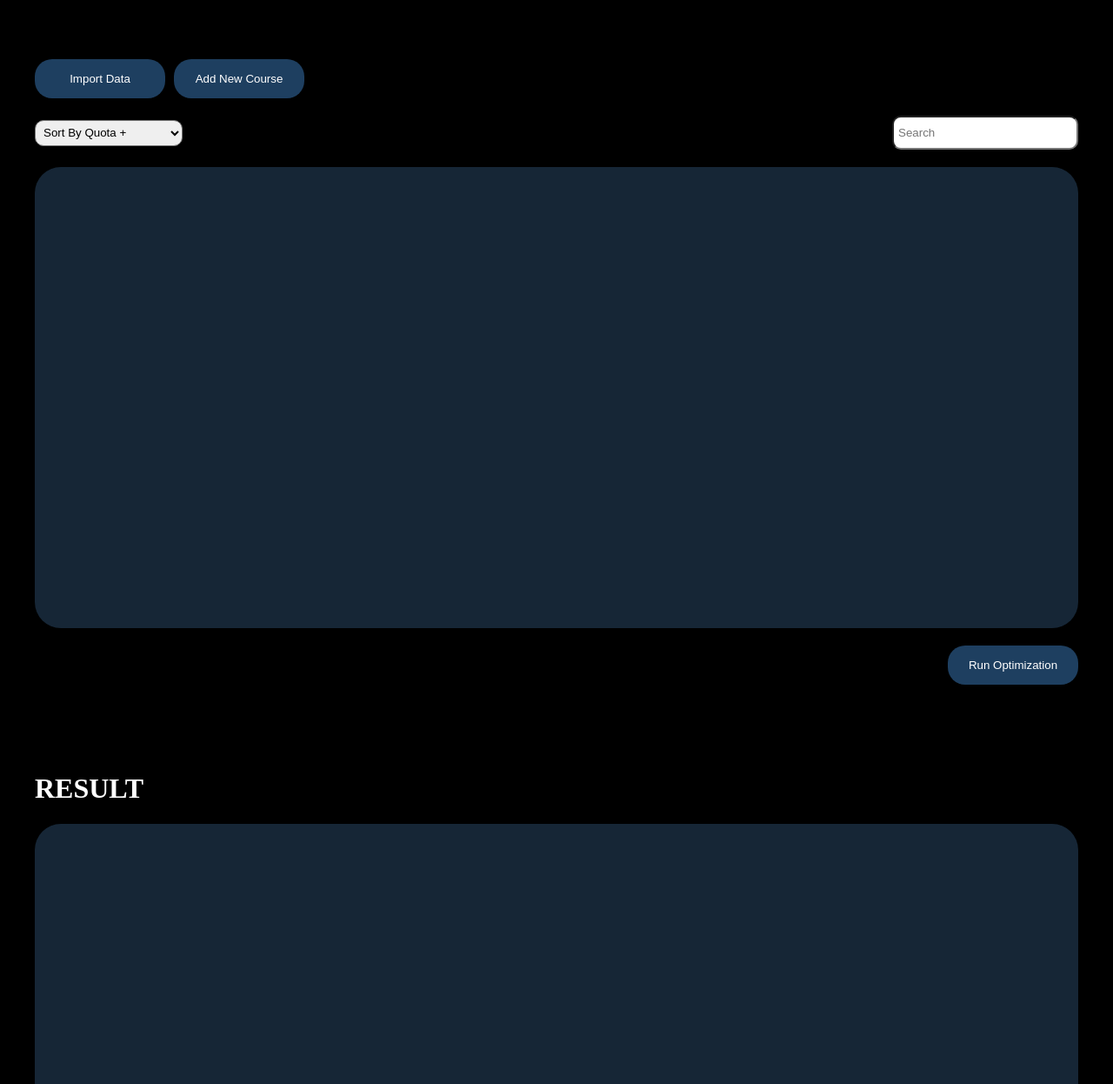
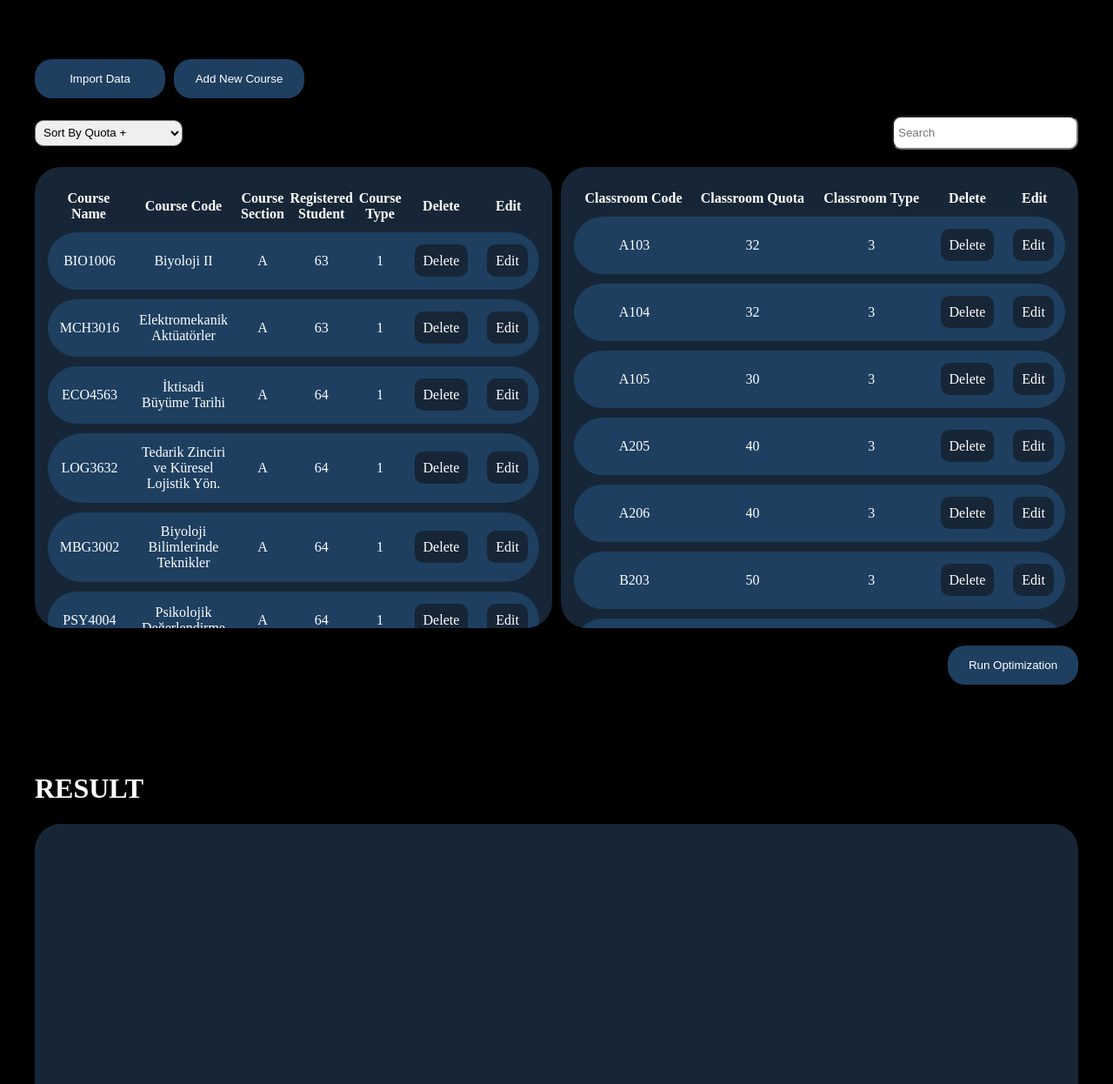
Before and after one commit to ardaakdere/classroom_assignment_capstone, a Django app: page / in a window 1280 px wide. Shown: the top 1246 px of the page at 87% size. Run offline with Django 4.2, Linux system fonts and the light colour scheme; data comes from the database, SQL or seed files in the repository.

Commit message:
Big Update #1

```diff
--- a/logic/admin.py
+++ b/logic/admin.py
@@ -2,7 +2,6 @@ from django.contrib import admin
 from logic import models
 
 # Register your models here.
-admin.site.register(models.Building)
-admin.site.register(models.Campus)
 admin.site.register(models.Classroom)
 admin.site.register(models.Course)
+admin.site.register(models.Result)
--- a/logic/forms.py
+++ b/logic/forms.py
@@ -5,3 +5,9 @@ class CourseForm(ModelForm):
     class Meta:
         model = models.Course
         fields = '__all__'
+
+
+class ClassroomForm(ModelForm):
+    class Meta:
+        model = models.Classroom
+        fields = '__all__'
--- a/logic/templates/logic/index.html
+++ b/logic/templates/logic/index.html
@@ -16,7 +16,7 @@
     <div class="container">
     <div class="flex-column gap-20">
         <div class="flex-row">
-            <button class="btn">Import Data</button>
+            <button class="btn" id="import-btn">Import Data</button>
             <button class="btn"><a href="{% url 'logic:create-course' %}"> Add New Course</a></button>
         </div>
         <div class="flex-row flex-column-center space-opposite">
@@ -30,8 +30,8 @@
             </select>
             <input type="text" name="" id="search-course" class="search-input" placeholder="Search">
         </div>
-        <div class="table-container">
-
+        <div class="flex-row content-table">
+        {% include "logic/input_tables.html" %}
         </div>
         <div class="flex-row flex-end">
             <a href="#result-table" id="run-optimization"><button class="btn">Run Optimization</button></a>
@@ -47,13 +47,21 @@
     </div>
 </div>
 </div>
+</body>
+</html>
 
 <script>
-    function setInputTable() {
+    window.onpopstate = function(event) {
+    location.reload();  // sayfayı yeniden yükle
+};
+</script>
+
+<script>
+    function inputTable() {
         $.ajax({
-            url: '{% url "logic:table_content" %}',
+            url: '{% url "logic:input-tables" %}',
             success: function(data) {
-                $('.result-container').html(data);
+                $('.content-table').html(data);
             },
             error: function(xhr, errmsg, err) {
                 console.log(errmsg);
@@ -61,68 +69,46 @@
         });
     }
 
-    function updateResultContent() {
-        $.ajax({
-            url: '{% url "logic:result_content" %}',
-            success: function(data) {
-                $('.result-container').html(data);
-                addDelete();
-            },
-            error: function(xhr, errmsg, err) {
-                console.log(errmsg);
+    inputTable();
+</script>
+
+<script>
+    document.getElementById('import-btn').addEventListener('click', function() {
+      var input = document.createElement('input');
+      input.type = 'file';
+      input.accept = '.xlsx'; // Only accept .xlsx files
+      input.style.display = 'none';
+
+      input.click();
+
+      input.addEventListener('change', function(e) {
+        var file = e.target.files[0];
+        console.log('Selected file:', file);
+
+        // Create a FormData object and append the file
+        var formData = new FormData();
+        formData.append('file', file);
+
+        // Add the CSRF token to the FormData
+        formData.append('csrfmiddlewaretoken', '{{ csrf_token }}');
+
+        // Send the file to the backend using AJAX
+        var xhr = new XMLHttpRequest();
+        xhr.open('POST', '{% url "logic:upload-file" %}'); // Replace with your Django URL
+        xhr.onload = function() {
+          if (xhr.status === 200) {
+            var response = xhr.responseText;
+            console.log('Response:', response);
+            var jsonResponse = JSON.parse(response);
+            console.log(jsonResponse.success)
+            if (jsonResponse.success) {
+                inputTable();
             }
-        });
-    }
-
-    // Updating the cockpit list when search.
-    $( "#search-course" ).on('input', function() {
-
-        $.ajax({
-            url: '{% url "logic:result_content" %}?s=' + this.value,
-            success: function(data) {
-                $('.result-container').html(data);
-                addDelete();
-            },
-            error: function(xhr, errmsg, err) {
-            }
-        });
-
+          } else {
+            console.error('Error:', xhr.status);
+          }
+        };
+        xhr.send(formData);
+      });
     });
-
-    function addDelete() {
-    var delete_buttons = document.getElementsByClassName('delete-course');
-    for (let i = 0; i < delete_buttons.length; i++) {
-        let delete_button = delete_buttons[i];
-        let courseId = delete_button.getAttribute("data-course-id");
-        delete_button.addEventListener('click', function() {
-            event.preventDefault();
-            if (confirm("Are you sure you want to delete this course?")) {
-                $.ajax({
-                    url: '{% url "logic:delete_course" %}?course_pk=' + courseId,
-                    success: function(data) {
-                        console.log(courseId);
-                        document.getElementById('search-course').value = ''
-                        updateResultContent();
-                    },
-                    error: function(xhr, errmsg, err) {
-                    }
-                });
-            }
-        });
-    }
-}
-
-document.querySelectorAll('a[href^="#"]').forEach(anchor => {
-    anchor.addEventListener("click", function(e) {
-        e.preventDefault();
-        document.querySelector(this.getAttribute("href")).scrollIntoView({
-            behavior: "smooth"
-        });
-        updateResultContent();
-    });
-});
-
-
 </script>
-</body>
-</html>
--- /dev/null
+++ b/logic/templates/logic/input_tables.html
@@ -0,0 +1,99 @@
+<div class="table-container stretch">
+<table>
+    <tr>
+        <th style="width: 18.75%;">Course Name</th> <!--OK-->
+        <th style="width: 18.75%;">Course Code</th> <!--OK-->
+        <th style="width: 18.75%;">Course Section</th> <!--OK-->
+        <th style="width: 18.75%;">Registered Student</th>
+        <th style="width: 18.75%;">Course Type</th> <!--OK-->
+        <th style="width: 12.5%;">Delete</th>
+        <th style="width: 12.5%;">Edit</th>
+    </tr>
+    {% for course in courses %}
+    <tr>
+        <td>{{ course.course_name }}</td>
+        <td>{{ course.course_code }}</td>
+        <td>{{ course.course_section }}</td>
+        <td>{{ course.registered_student }}</td>
+        <td>{{ course.course_type }}</td>
+        <td><a class="btn-action delete-course" data-course-id="{{ course.pk }}" href="#">Delete</a></td>
+        <td><a class="btn-action" href="{% url 'logic:edit-course' course.pk %}" target="_parent">Edit</a></td>
+    </tr>
+    {% endfor %}
+</table>
+</div>
+
+<div class="table-container stretch">
+<table>
+    <tr>
+        <th style="width: 25%;">Classroom Code</th> <!--OK-->
+        <th style="width: 25%;">Classroom Quota</th> <!--OK-->
+        <th style="width: 25%;">Classroom Type</th>
+        <th style="width: 12.5%;">Delete</th>
+        <th style="width: 12.5%;">Edit</th>
+    </tr>
+    {% for classroom in classrooms %}
+    <tr>
+        <td>{{ classroom.classroom_code }}</td>
+        <td>{{ classroom.classroom_quota }}</td>
+        <td>{{ classroom.classroom_type }}</td>
+        <td><a class="btn-action delete-classroom" data-classroom-id="{{ classroom.pk }}" href="#">Delete</a></td>
+        <td><a class="btn-action" href="{% url 'logic:edit-classroom' classroom.pk %}">Edit</a></td>
+    </tr>
+    {% endfor %}
+</table>
+</div>
+
+<script>
+    $(document).ready(function() {
+        $(".delete-course").click(function(e) {
+            e.preventDefault();  // prevent default action
+
+            let courseId = $(this).data("course-id");  // get course id from data attribute
+
+            let row = $(this).parents('tr');  // get the parent row of the clicked button
+
+            $.ajax({
+                url: "/delete-course",  // your endpoint
+                type: "GET",  // method
+                data: {
+                    'course_pk': courseId  // data to send
+                },
+                success: function(response) {
+                    // response handler, remove the row from the table
+                    row.remove();
+                },
+                error: function(xhr) {
+                    // error handler, like showing an error message to the user
+                    alert('An error occurred. Please try again.');
+                }
+            });
+        });
+    });
+
+    $(document).ready(function() {
+        $(".delete-classroom").click(function(e) {
+            e.preventDefault();  // prevent default action
+
+            let classroomId = $(this).data("classroom-id");  // get course id from data attribute
+
+            let row = $(this).parents('tr');  // get the parent row of the clicked button
+
+            $.ajax({
+                url: "/delete-classroom",  // your endpoint
+                type: "GET",  // method
+                data: {
+                    'classroom_pk': classroomId  // data to send
+                },
+                success: function(response) {
+                    // response handler, remove the row from the table
+                    row.remove();
+                },
+                error: function(xhr) {
+                    // error handler, like showing an error message to the user
+                    alert('An error occurred. Please try again.');
+                }
+            });
+        });
+    });
+</script>
--- a/logic/urls.py
+++ b/logic/urls.py
@@ -5,9 +5,16 @@ app_name = "logic"
 
 urlpatterns = [
     path("", views.Home.as_view(), name="home"),
-    path("table/", views.InputTable.as_view(), name="table_content"),
-    path("result/", views.ResultTable.as_view(), name="result_content"),
-    path("delete-course/", views.course_delete, name="delete_course"),
-    path('update-course/<str:pk>/', views.update_course, name = "update-course"),
+    path("input-tables", views.InputTables.as_view(), name="input-tables"),
+    # COURSE RELATED ENDPOINTS
+    path("delete-course", views.delete_course, name="course-delete"),
+    path('edit-course/<str:pk>/', views.edit_course, name = "edit-course"),
     path('create-course/', views.create_course, name = "create-course"),
+
+    # CLASSROOM RELATED ENDPOINTS
+    path("delete-classroom", views.delete_classroom, name="delete-classroom"),
+    path('edit-classroom/<str:pk>/', views.edit_classroom, name = "edit-classroom"),
+
+
+    path('upload-file/', views.upload_file_view, name='upload-file'),
 ]
--- a/logic/views.py
+++ b/logic/views.py
@@ -1,8 +1,12 @@
 from django.shortcuts import render, redirect
 from django.views.generic import View
 from logic import models
-from django.http import HttpResponse
+from django.http import HttpResponse, JsonResponse
 from logic import forms
+import os
+from django.conf import settings
+from logic.utils import read_excel
+from django.views.decorators.cache import cache_control
 
 # Create your views here.
 class Home(View):
@@ -12,38 +16,17 @@ class Home(View):
         return render(request, 'logic/index.html')
 
 
-class ResultTable(View):
+class InputTables(View):
 
     def get(self, request):
 
-        search = request.GET.get('s')
-
+        classrooms = models.Classroom.objects.all()
         courses = models.Course.objects.all()
 
-        if search:
-            courses = courses.filter(course_name__icontains=search)
+        return render(request, 'logic/input_tables.html', context = {'courses': courses, 'classrooms': classrooms})
 
-        return render(request, 'logic/result_table.html', context = {'courses': courses})
-
-
-class InputTable(View):
-
-    def get(self, request):
-
-        return render(request, 'logic/input_table.html', context={'courses': []})
-
-
-
-def course_delete(request):
-
-    course_pk = request.GET['course_pk']
-
-    models.Course.objects.get(pk=course_pk).delete()
-
-    return HttpResponse('200')
-
-
-def update_course(request, pk):
+# COURSE RELATED FUNCTIONS START #
+def edit_course(request, pk):
     course = models.Course.objects.get(id=pk)
     form = forms.CourseForm(instance=course)
 
@@ -54,8 +37,16 @@ def update_course(request, pk):
             return redirect('logic:home')
 
     context = {'form' : form}
-    return render(request, 'logic/course_form.html', context)
+    return render(request, 'logic/edit_form.html', context)
 
+
+def delete_course(request):
+
+    course_pk = request.GET['course_pk']
+
+    models.Course.objects.get(pk=course_pk).delete()
+
+    return HttpResponse('200')
 
 def create_course(request):
     form = forms.CourseForm()
@@ -66,4 +57,63 @@ def create_course(request):
             return redirect('logic:home')
 
     context = {'form' : form}
+    return render(request, 'logic/edit_form.html', context)
+
+# COURSE RELATED FUNCTIONS END #
+
+# CLASSROOM RELATED FUNCTIONS START #
+
+def edit_classroom(request, pk):
+    classroom = models.Classroom.objects.get(id=pk)
+    form = forms.CourseForm(instance=classroom)
+
+    if request.method == 'POST':
+        form = forms.ClassroomForm(request.POST, instance=classroom)
+        if form.is_valid():
+            form.save()
+            return redirect('logic:home')
+
+    context = {'form' : form}
+    return render(request, 'logic/edit_form.html', context)
+
+
+def delete_classroom(request):
+
+    classroom_pk = request.GET['classroom_pk']
+
+    models.Classroom.objects.get(pk=classroom_pk).delete()
+
+    return HttpResponse('200')
+
+def create_classroom(request):
+    form = forms.CourseForm()
+    if request.method == 'POST':
+        form = forms.CourseForm(request.POST)
+        if form.is_valid():
+            form.save()
+            return redirect('logic:home')
+
+    context = {'form' : form}
     return render(request, 'logic/course_form.html', context)
+
+# CLASSROOM RELATED FUNCTIONS END #
+
+def upload_file_view(request):
+    if request.method == 'POST' and request.FILES.get('file'):
+        file = request.FILES['file']
+
+        # Save the file to the "uploads" directory
+        file_path = os.path.join(settings.BASE_DIR, 'logic/uploads', file.name)
+        with open(file_path, 'wb') as destination:
+            for chunk in file.chunks():
+                destination.write(chunk)
+
+        # Perform any additional processing with the saved file
+        read_excel.save_excel_to_database(file_path)
+        # Example response
+        response_data = {'success': True}
+        return JsonResponse(response_data)
+
+    # If the request method is not POST or no file is provided
+    response_data = {'message': 'Invalid request'}
+    return JsonResponse(response_data, status=400)
```
Also changed, not shown: logic/models.py (+13 -21 lines), logic/scripts/new.py (deleted, +0 -26 lines), logic/templates/logic/input_table.html (deleted, +0 -28 lines), logic/templates/logic/result_table.html (deleted, +0 -29 lines), logic/utils/read_excel.py (added, +39 -0 lines), db.sqlite3, logic/migrations/0002_result_and_more.py (added), logic/scripts/__init__.py (deleted), logic/templates/logic/edit_form.html (renamed from logic/templates/logic/course_form.html), 3 other files.
